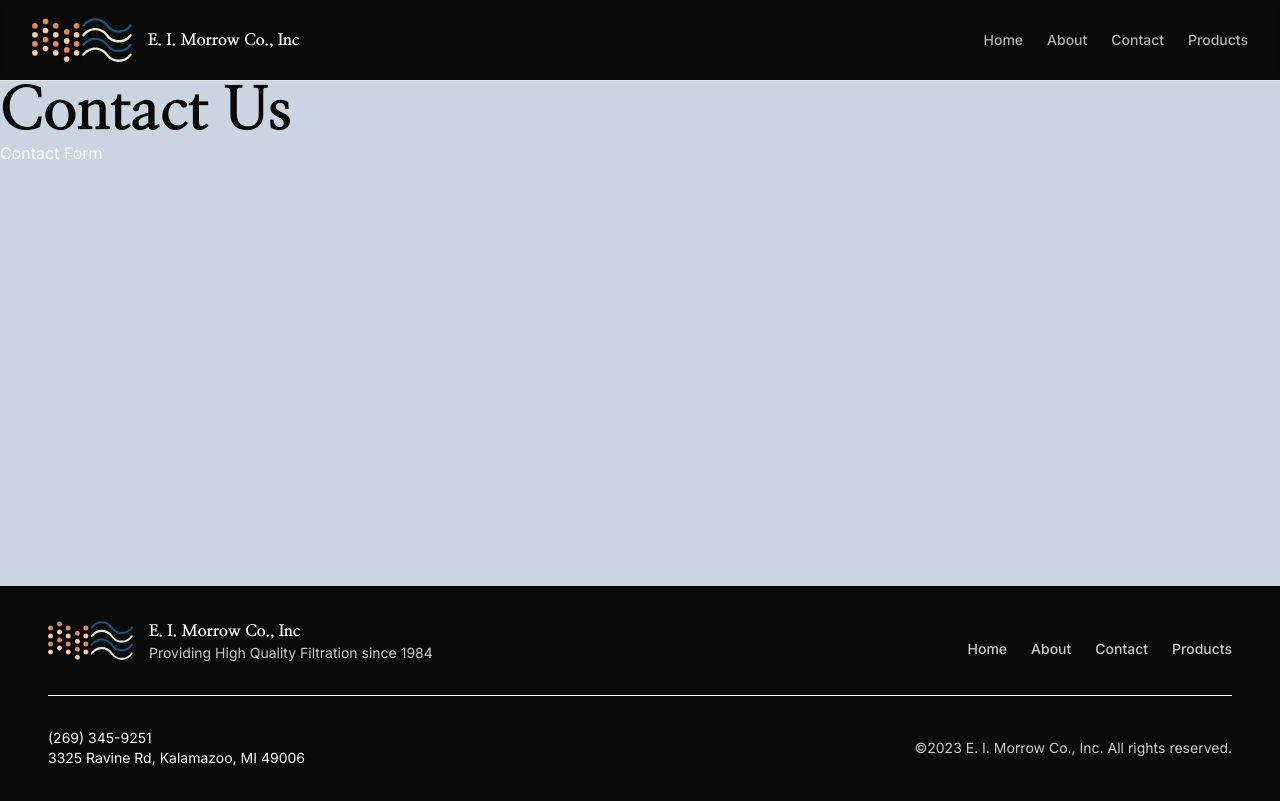
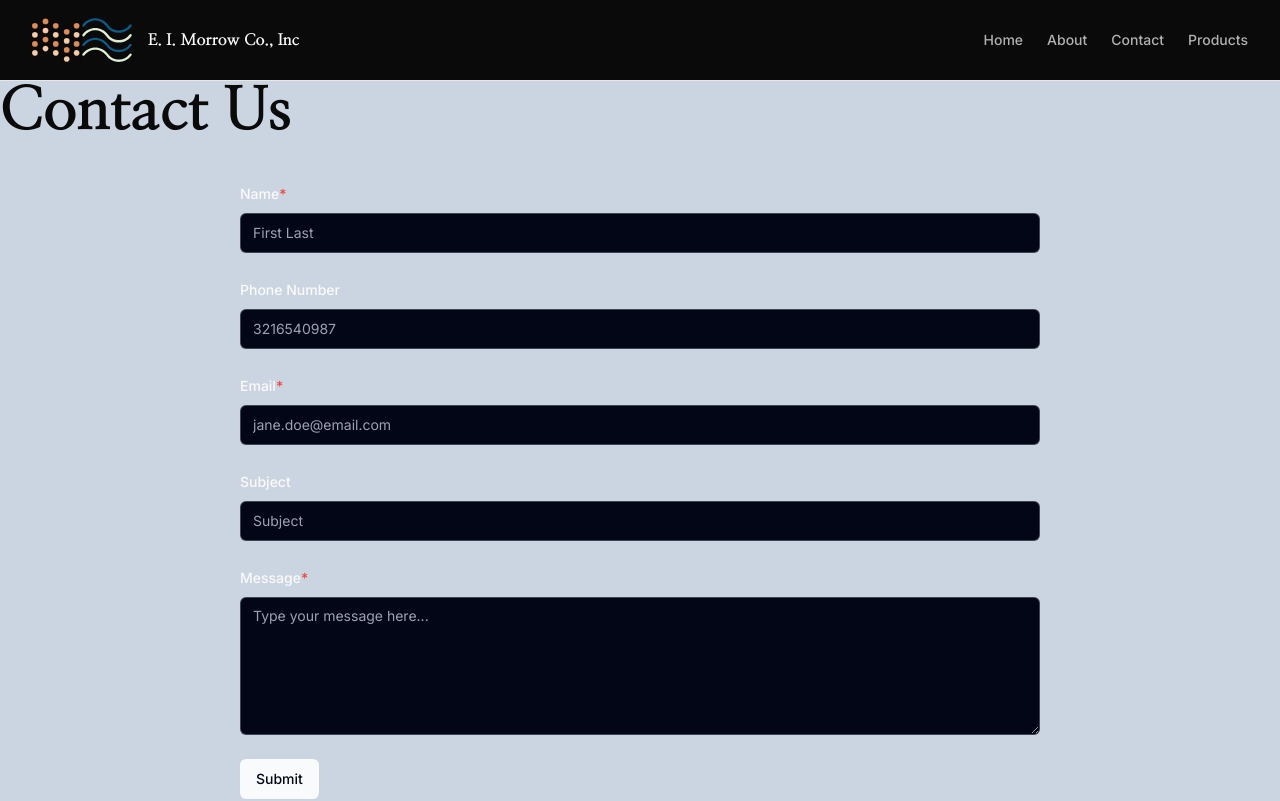
Before and after one commit to trroev/ei-morrow, a Next.js app: page /contact in a window 1280 px wide. Shown: the top 801 px of the page. Built offline with nearby package versions, Linux system fonts and the light colour scheme; a web font is replaced by a local one.

Commit message:
Create contact form
Needs styling updates

```diff
--- a/next.config.js
+++ b/next.config.js
@@ -1,4 +1,8 @@
 /** @type {import('next').NextConfig} */
-const nextConfig = {}
+const nextConfig = {
+  experimental: {
+    serverActions: true,
+  },
+}
 
 module.exports = nextConfig
--- a/src/components/ContactForm/index.tsx
+++ b/src/components/ContactForm/index.tsx
@@ -1,3 +1,74 @@
-export function ContactForm(params: type) {
-  return <div>Contact Form</div>
+"use client"
+
+import { zodResolver } from "@hookform/resolvers/zod"
+import { experimental_useFormStatus as useFormStatus } from "react-dom"
+import { SubmitHandler, useForm } from "react-hook-form"
+
+import { FormSchema, type Form } from "@/app/models/form"
+
+import { FormField } from "./form-field"
+
+export function ContactForm() {
+  const { pending } = useFormStatus()
+  const {
+    register,
+    handleSubmit,
+    reset,
+    formState: { errors },
+  } = useForm<Form>({ resolver: zodResolver(FormSchema) })
+
+  const processForm: SubmitHandler<Form> = async (values) => {}
+
+  return (
+    <div className="flex w-full items-center justify-center p-10">
+      <form
+        onSubmit={handleSubmit(processForm)}
+        className="w-11/12 space-y-6 sm:w-2/3"
+      >
+        <FormField
+          label="Name"
+          id="name"
+          register={register}
+          placeholder="First Last"
+          error={errors.name?.message}
+          required={true}
+        />
+        <FormField
+          label="Phone Number"
+          id="phone"
+          register={register}
+          placeholder="3216540987"
+          error={errors.phone?.message}
+        />
+        <FormField
+          label="Email"
+          id="email"
+          register={register}
+          placeholder="jane.doe@email.com"
+          error={errors.email?.message}
+          required={true}
+        />
+        <FormField
+          label="Subject"
+          id="subject"
+          register={register}
+          placeholder="Subject"
+          error={errors.subject?.message}
+        />
+        <FormField
+          label="Message"
+          id="message"
+          register={register}
+          placeholder="Type your message here..."
+          error={errors.message?.message}
+          type="textarea"
+          rows={6}
+          required={true}
+        />
+        <button className="inline-flex h-10 items-center justify-center rounded-md bg-slate-50 px-4 py-2 text-sm font-medium text-slate-950 duration-300 ease-in hover:bg-slate-50/70">
+          {pending ? "Submitting..." : "Submit"}
+        </button>
+      </form>
+    </div>
+  )
 }
```
